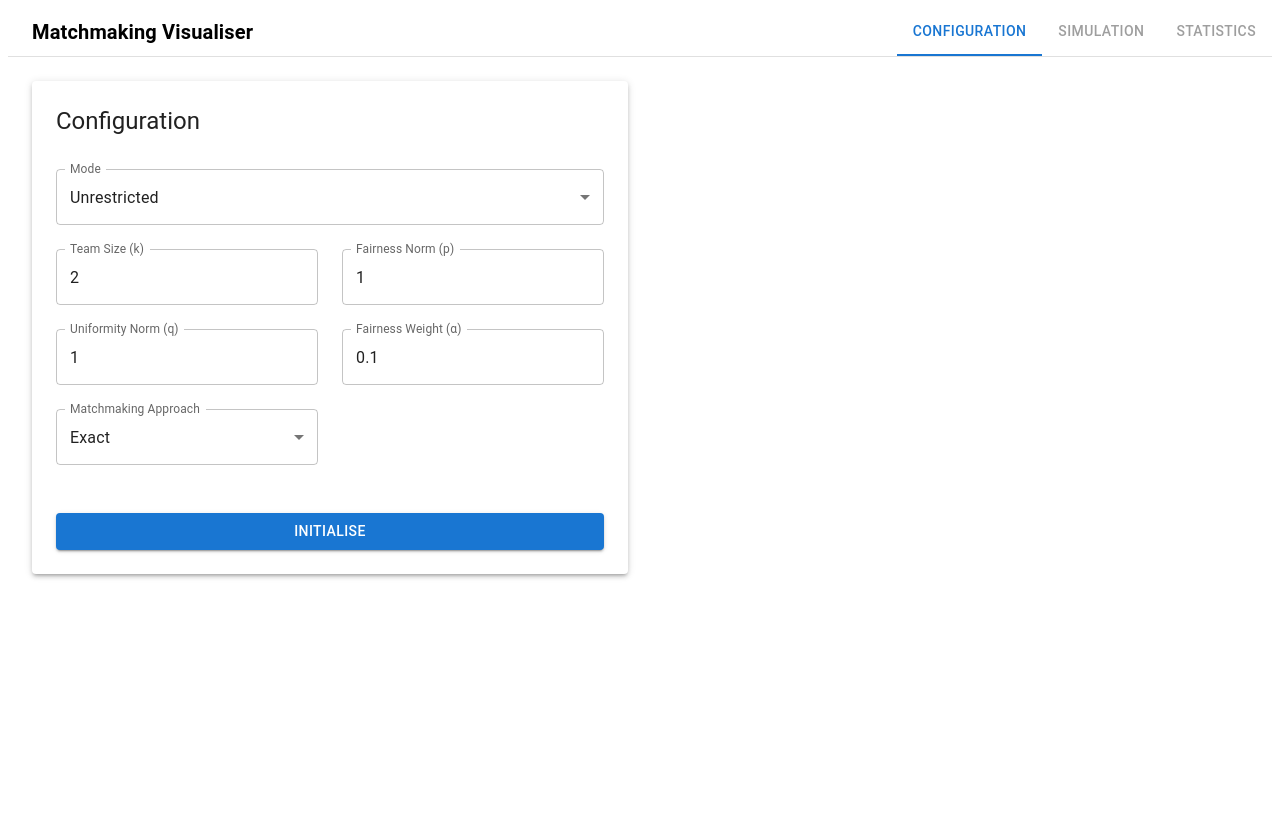
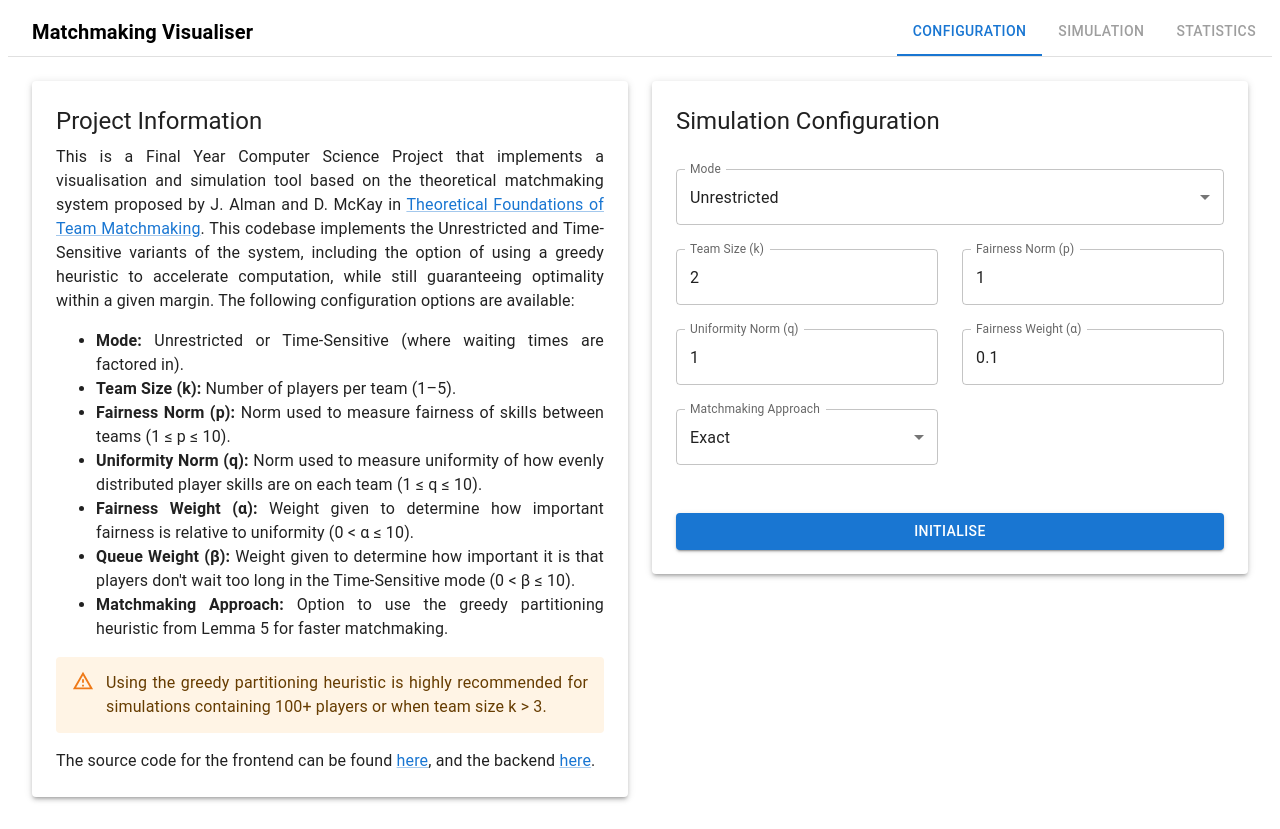
Before and after one commit to CJGolding/fyp-react-frontend, a React (Vite) app: page / in a window 1280 px wide. Before the commit the page ends 800 px from the top, so only its background shows below. Built offline with nearby package versions, Linux system fonts and the light colour scheme.

Commit message:
Added new project information component to give context of the visualiser to the user

```diff
--- a/src/components/ConfigurationForm.jsx
+++ b/src/components/ConfigurationForm.jsx
@@ -68,7 +68,7 @@ export default function ConfigurationForm({onInitialised}) {
             <Paper elevation={3} style={{padding: 24}}>
                 <Grid container spacing={3}>
                     <Grid size={{xs: 12}}>
-                        <Typography variant="h5" gutterBottom>Configuration</Typography>
+                        <Typography variant="h5" gutterBottom>Simulation Configuration</Typography>
                     </Grid>
                     <Grid size={{xs: 12}}>
                         <TextField
--- /dev/null
+++ b/src/components/ProjectInfo.jsx
@@ -0,0 +1,67 @@
+import {Alert, Grid, Link, Paper, Typography} from "@mui/material";
+
+export default function ProjectInfo () {
+    return (
+        <Grid size={{xs: 12, md: 6}}>
+            <Paper elevation={3} style={{padding: 24}}>
+                <Typography variant="h5" gutterBottom>Project Information</Typography>
+                <Typography variant="body1" align="justify">
+                    This is a Final Year Computer Science Project that implements a visualisation and simulation
+                    tool based on the theoretical matchmaking system proposed by J. Alman and D. McKay in{" "}
+                    <Link href="https://ifaamas.org/Proceedings/aamas2017/pdfs/p1073.pdf">
+                        Theoretical Foundations of Team Matchmaking
+                    </Link>
+                    .{" "}
+                    This codebase implements the Unrestricted and Time-Sensitive variants of the system,
+                    including the option of using a greedy heuristic to accelerate computation, while still
+                    guaranteeing optimality within a given margin. The following configuration options are available:
+                </Typography>
+                <Typography component="ul" align="justify" variant="body1" sx={{ mt: 2 }}>
+                    <Typography component="li">
+                        <Typography component="span" fontWeight="bold">Mode:</Typography> Unrestricted or Time-Sensitive (where waiting times are factored in).
+                    </Typography>
+
+                    <Typography component="li">
+                        <Typography component="span" fontWeight="bold">Team Size (k):</Typography> Number of players per team (1–5).
+                    </Typography>
+
+                    <Typography component="li">
+                        <Typography component="span" fontWeight="bold">Fairness Norm (p):</Typography> Norm used to measure fairness of skills between teams (1 ≤ p ≤ 10).
+                    </Typography>
+
+                    <Typography component="li">
+                        <Typography component="span" fontWeight="bold">Uniformity Norm (q):</Typography> Norm used to measure uniformity of how evenly distributed player skills are on each team (1 ≤ q ≤ 10).
+                    </Typography>
+
+                    <Typography component="li">
+                        <Typography component="span" fontWeight="bold">Fairness Weight (α):</Typography> Weight given to determine how important fairness is relative to uniformity (0 &lt; α ≤ 10).
+                    </Typography>
+
+                    <Typography component="li">
+                        <Typography component="span" fontWeight="bold">Queue Weight (β):</Typography> Weight given to determine how important it is that players don't wait too long in the Time-Sensitive mode (0 &lt; β ≤ 10).
+                    </Typography>
+
+                    <Typography component="li">
+                        <Typography component="span" fontWeight="bold">Matchmaking Approach:</Typography> Option to use the greedy partitioning heuristic from Lemma 5 for faster matchmaking.
+                    </Typography>
+                </Typography>
+                <Alert severity="warning" sx={{ mt: 2 }}>
+                    <Typography variant="body1" align="justify">
+                        Using the greedy partitioning heuristic is highly recommended for simulations containing 100+ players or when team size k &gt; 3.
+                    </Typography>
+                </Alert>
+                <Typography variant="body1" align="justify" sx={{ mt: 2 }}>
+                    The source code for the frontend can be found{" "}
+                    <Link href="https://github.com/CJGolding/fyp-react-frontend">
+                        here
+                    </Link>,
+                    and the backend{" "}
+                    <Link href="https://github.com/CJGolding/fyp-python-backend">
+                        here
+                    </Link>.
+                </Typography>
+
+            </Paper>
+        </Grid>
+    )
+}
--- a/src/components/Parameters.jsx
+++ b/src/components/SimulationParameters.jsx
@@ -1,7 +1,7 @@
 import {Grid, Paper, Table, TableBody, TableCell, TableContainer, TableRow} from "@mui/material";
 import React from "react";
 
-export default function Parameters({params}) {
+export default function SimulationParameters({params}) {
     const displayParams = Object.fromEntries(
         Object.entries(params).filter(([key, value]) =>
             key !== 'sessionId' &&
--- a/src/panels/ConfigurationPanel.jsx
+++ b/src/panels/ConfigurationPanel.jsx
@@ -1,11 +1,13 @@
 import {Grid} from "@mui/material";
 import React from "react";
 import ConfigurationForm from "../components/ConfigurationForm.jsx";
+import ProjectInfo from "../components/ProjectInfo.jsx";
 
 
 export default function ConfigurationPanel({onInitialised}) {
     return (
         <Grid container spacing={3}>
+            <ProjectInfo/>
             <ConfigurationForm onInitialised={onInitialised}/>
         </Grid>
     )
--- a/src/panels/SimulationPanel.jsx
+++ b/src/panels/SimulationPanel.jsx
@@ -1,5 +1,5 @@
 import {Grid} from "@mui/material";
-import Parameters from "../components/Parameters.jsx";
+import SimulationParameters from "../components/SimulationParameters.jsx";
 import InsertionForm from "../components/InsertionForm.jsx";
 import React, {useEffect, useMemo} from "react";
 import PlayerQueue from "../components/PlayerQueue.jsx";
@@ -158,7 +158,7 @@ export default function SimulationPanel(props) {
                         isPlaying={isPlaying}
                         isOnFinalStep={isOnFinalStep}
                     />
-                    <Parameters params={params}/>
+                    <SimulationParameters params={params}/>
 
                 </Grid>
                 <Grid container spacing={3} direction="column" size={{xs: 12, md: 8}}>
```
